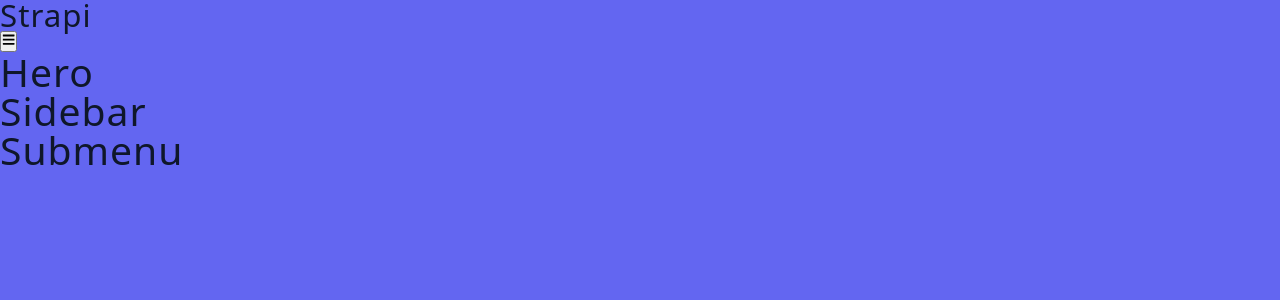
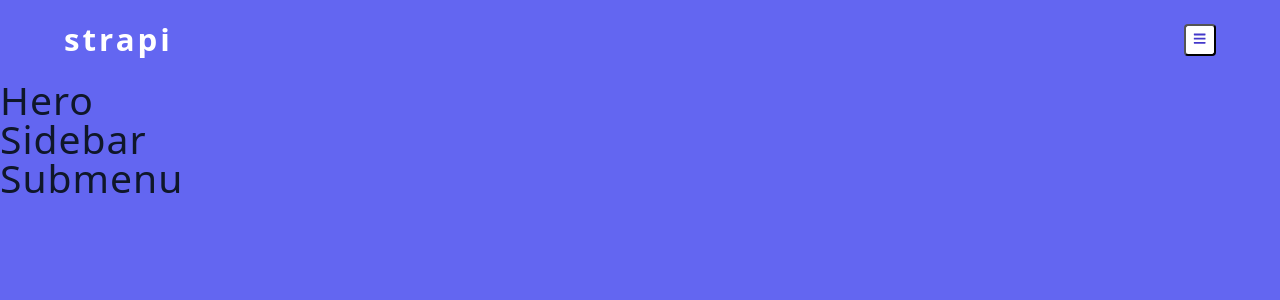
Before and after one commit to negin-khademi/strapi, a React (Create React App) app: page / in a window 1280 px wide. Shown: the top 300 px of the page. Built offline with nearby package versions, Linux system fonts and the light colour scheme.

Commit message:
navbar css

```diff
--- a/src/index.css
+++ b/src/index.css
@@ -257,3 +257,38 @@
 body {
   background: var(--primary-500);
 }
+/*
+=============
+PROJECT CSS
+===============
+*/
+nav {
+  height: 5rem;
+  display: flex;
+  align-items: center;
+  justify-content: center;
+}
+.nav-center {
+  width: var(--fluid-width);
+  display: flex;
+  justify-content: space-between;
+  align-items: center;
+}
+.logo {
+  text-transform: none;
+  color: var(--white);
+  font-weight: 700;
+  letter-spacing: 3px;
+}
+.toggle-btn {
+  height: 2rem;
+  width: 2rem;
+  background: var(--white);
+  color: var(--primary-700);
+  border-radius: var(--borderRadius);
+  transition: var(--transition);
+  cursor: pointer;
+}
+.toggle-btn:hover {
+  transform: scale(1.05);
+}
```
